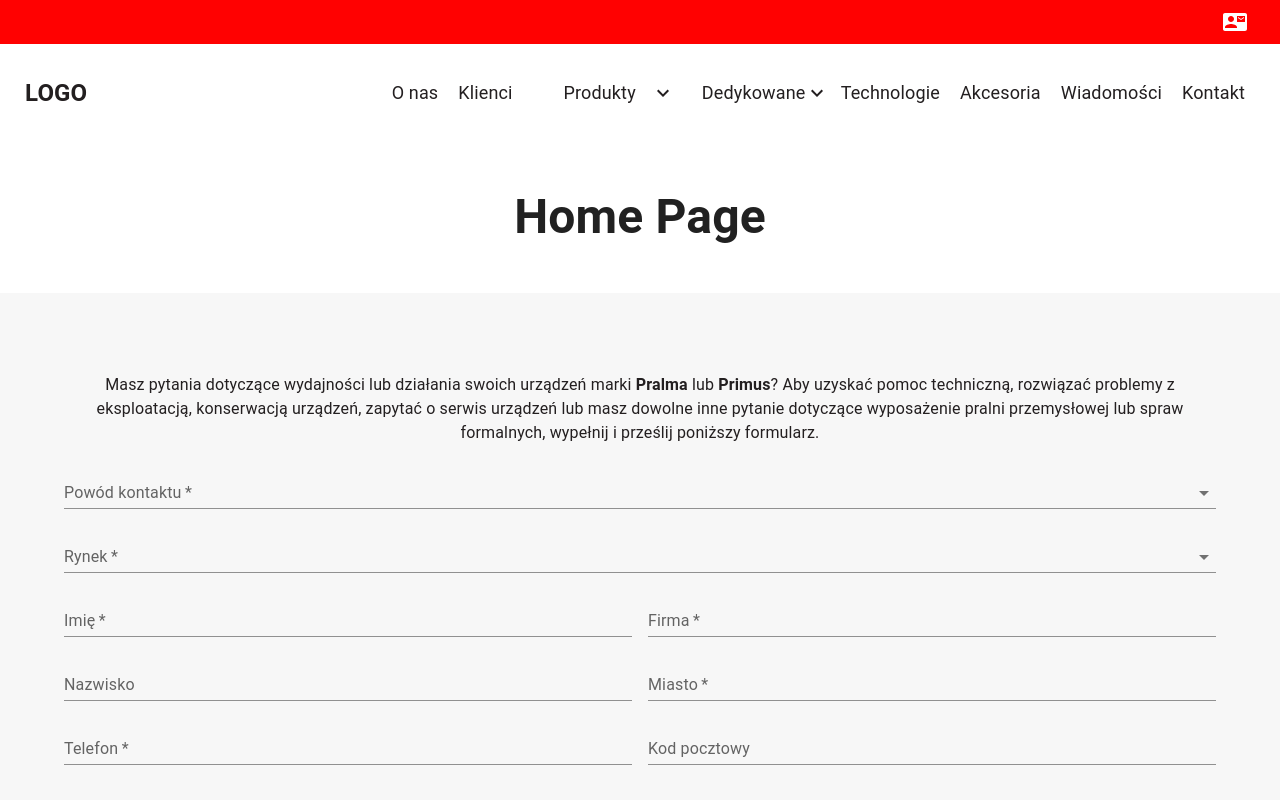
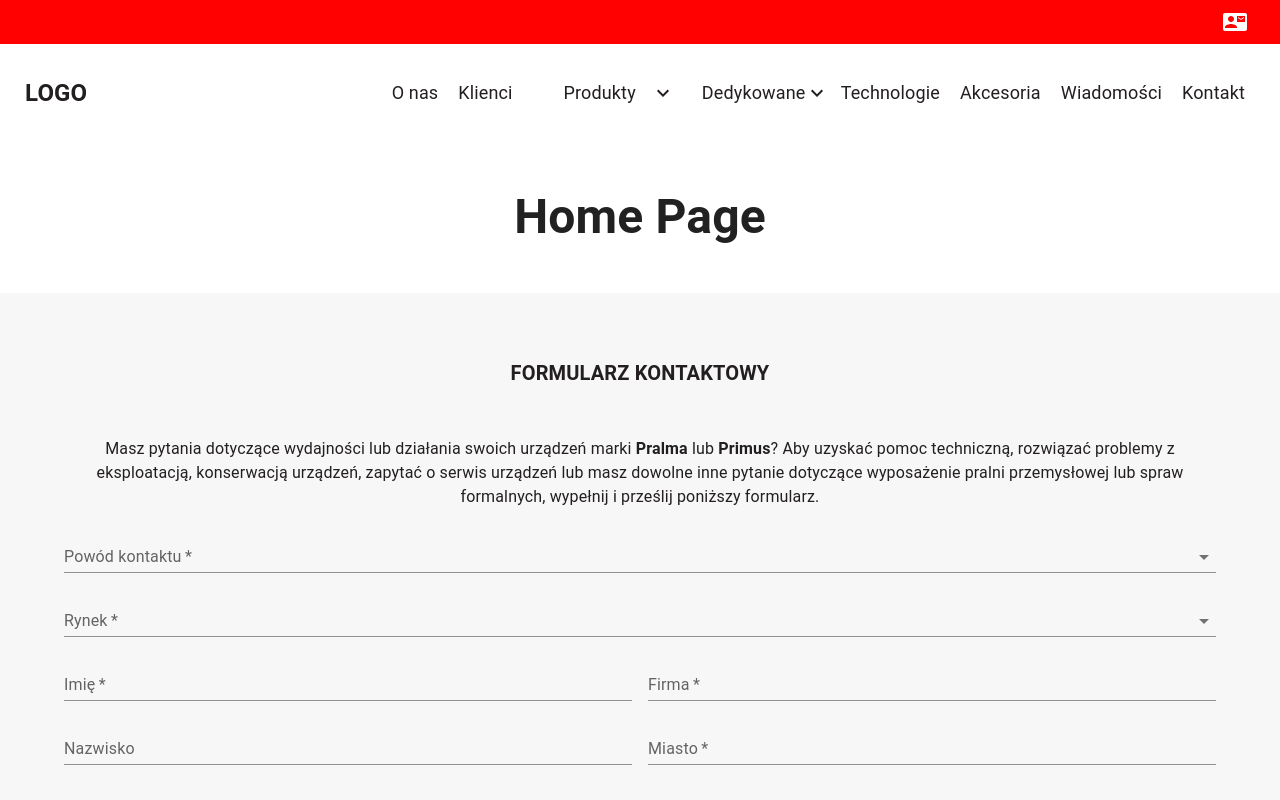
Before and after one commit to krystek77/react-website-client-side, a React (Create React App) app: page / in a window 1280 px wide. Built offline with nearby package versions, Linux system fonts and the light colour scheme.

Commit message:
Add title to contact form section

```diff
--- a/src/components/ContactForm/ContactForm.js
+++ b/src/components/ContactForm/ContactForm.js
@@ -23,7 +23,10 @@ function ContactForm() {
   }
 
   return (
-    <Paper component="section" elevation={0} square className={classes.contactFormWrapper} >
+      <Box component="section"className={classes.contactFormWrapper} >
+        <Typography component="h2" variant="h6" className={classes.title}>
+          Formularz kontaktowy
+        </Typography>
         <Container>
           <Typography align="center" paragraph variant="body1">
               Masz pytania dotyczące wydajności lub działania swoich urządzeń marki <strong>Pralma</strong> lub <strong>Primus</strong>? Aby uzyskać pomoc techniczną, rozwiązać problemy z eksploatacją, konserwacją urządzeń,
@@ -77,7 +80,7 @@ function ContactForm() {
             </Grid>
           </Box>
         </Container>
-    </Paper>
+      </Box>
   );
 }
 export default ContactForm;
--- a/src/components/ContactForm/styles.js
+++ b/src/components/ContactForm/styles.js
@@ -5,8 +5,8 @@ import { makeStyles } from '@mui/styles';
 export default makeStyles((theme) => ({
   contactFormWrapper: {
     backgroundColor: '#f7f7f7',
-    paddingBottom: '80px',
-    paddingTop: '80px',
+    paddingBottom: 80,
+    paddingTop: 64,
   },
   contactForm: {},
   btnSubmit: {
@@ -18,6 +18,12 @@ export default makeStyles((theme) => ({
       backgroundColor: theme.palette.secondary.dark,
     },
   },
+  title:{
+    fontWeight: 700,
+    textAlign: "center",
+    paddingBottom:48,
+    textTransform:'uppercase'
+  }
   // inputField:{
   //   "& label.Mui-focused": {
   //     color: theme.palette.secondary.main,
```
Lines whose indentation alone changed are shown as unchanged.
